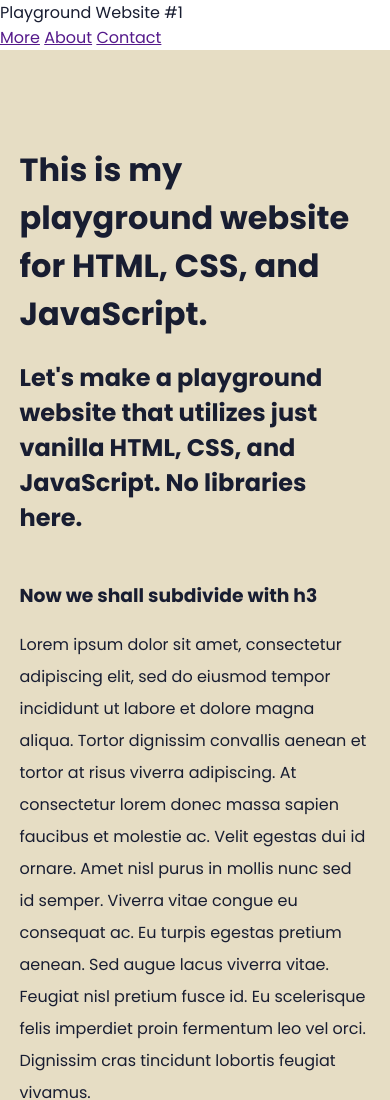
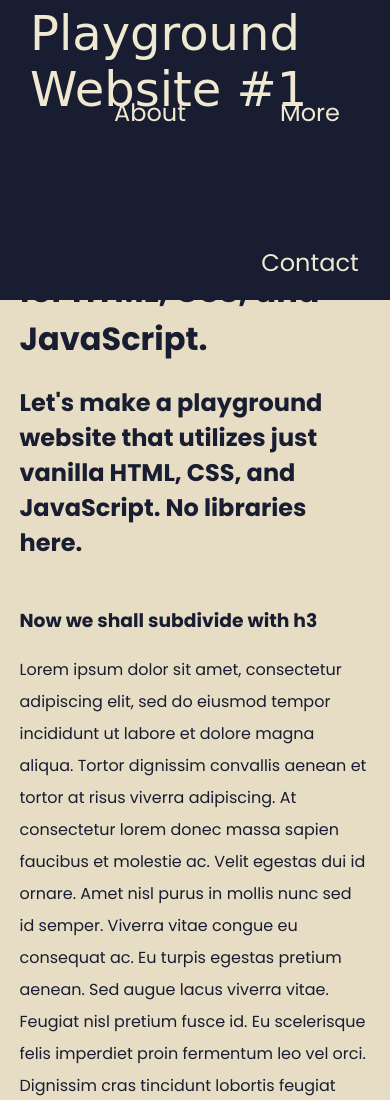
Before and after one commit to multitalented/playground-website-1, a plain HTML site: page index.html in a window 390 px wide. Shown: the top 1100 px of the page. Drawn offline with Linux system fonts and the light colour scheme; a web font is replaced by a local one.

Commit message:
Add files via upload
Updated with website title and responsive menu (adjusts to title and menu options, not yet adjust to different style of menu for mobile)

```diff
--- a/css/styles.css
+++ b/css/styles.css
@@ -21,27 +21,39 @@ h3 {
 }
 
 /* Menu  */
-.menu-bar {
+.nav-bar {
   background-color: #181D31;
   color: #F0E9D2;
   width: 100%;
   position: fixed;
-  overflow: hidden;
+  /* overflow: hidden; */
   padding-right: 2%;
   top: 0;
 }
 
-.menu-bar a {
+.brand {
+  color: #F0E9D2;
   display: block;
-  padding: 1% 3%;
+  position: fixed;
+  font-family: 'Pushster', cursive;
+  font-size: 3rem;
+  /* margin: 0; */
+  padding: 5px 30px;
+  z-index: 5;
+}
+
+.nav-bar a {
+  display: block;
+  padding: 20px 30px; /*1% 3%*/
   font-size: 1.5rem;
   color: #F0E9D2;
   text-decoration: none;
   text-align: center;
   float: right;
+  width: 100px;
 }
 
-.menu-bar a:hover {
+.nav-bar a:hover {
   color: #181D31;
   background-color: #F0E9D2;
 }
@@ -123,6 +135,36 @@ h3 {
   color: #F0E9D2;
 }
 
+@media screen and (max-width: 900px) {
+  .brand {
+    color: #F0E9D2;
+    display: inline-block;
+    position: fixed;
+    font-family: 'Pushster', cursive;
+    font-size: 3rem;
+    /* margin: 0; */
+    padding: 5px 30px;
+    z-index: 5;
+  }
+
+  .nav-bar a {
+    display: inline-block;
+    padding: 20px 30px; /*1% 3%*/
+    font-size: 1.5rem;
+    color: #F0E9D2;
+    text-decoration: none;
+    text-align: center;
+    float: right;
+    width: 100px;
+    margin-top: 75px;
+  }
+
+  .main {
+    padding-top: 150px;
+    background-color: #E6DDC4;
+  }
+}
+
 @media screen and (max-width: 600px) {
   .test-box {
     display: block;
```
